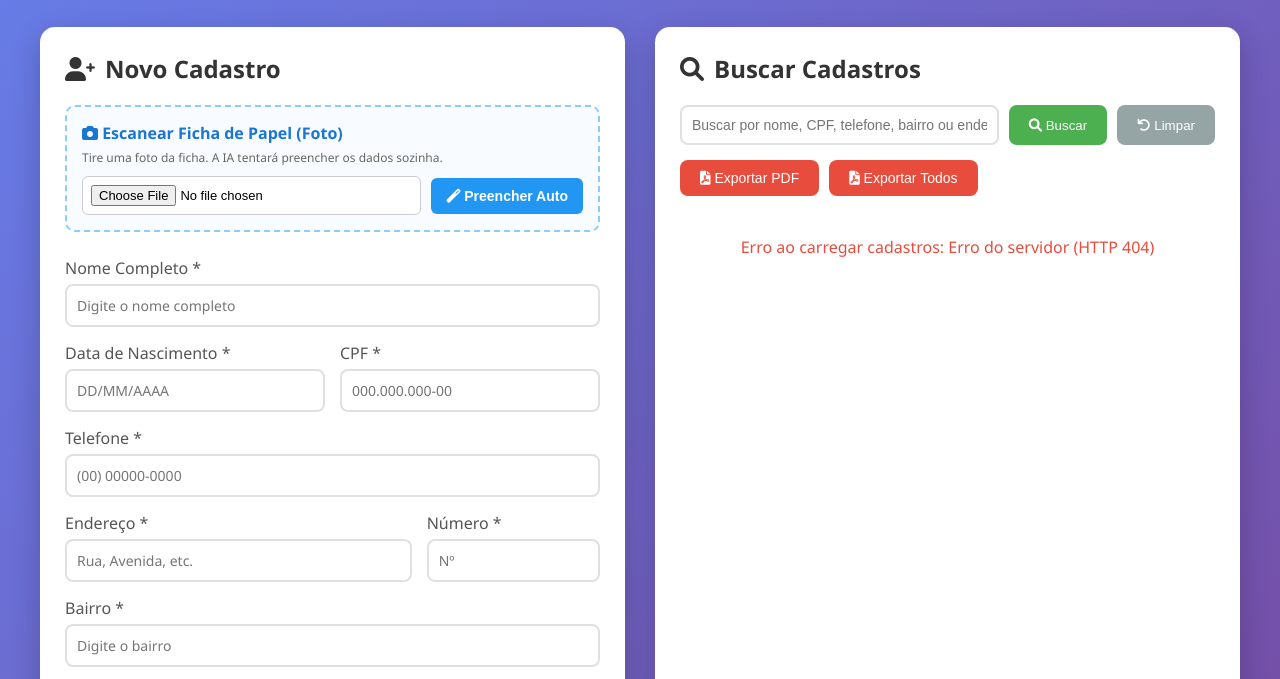
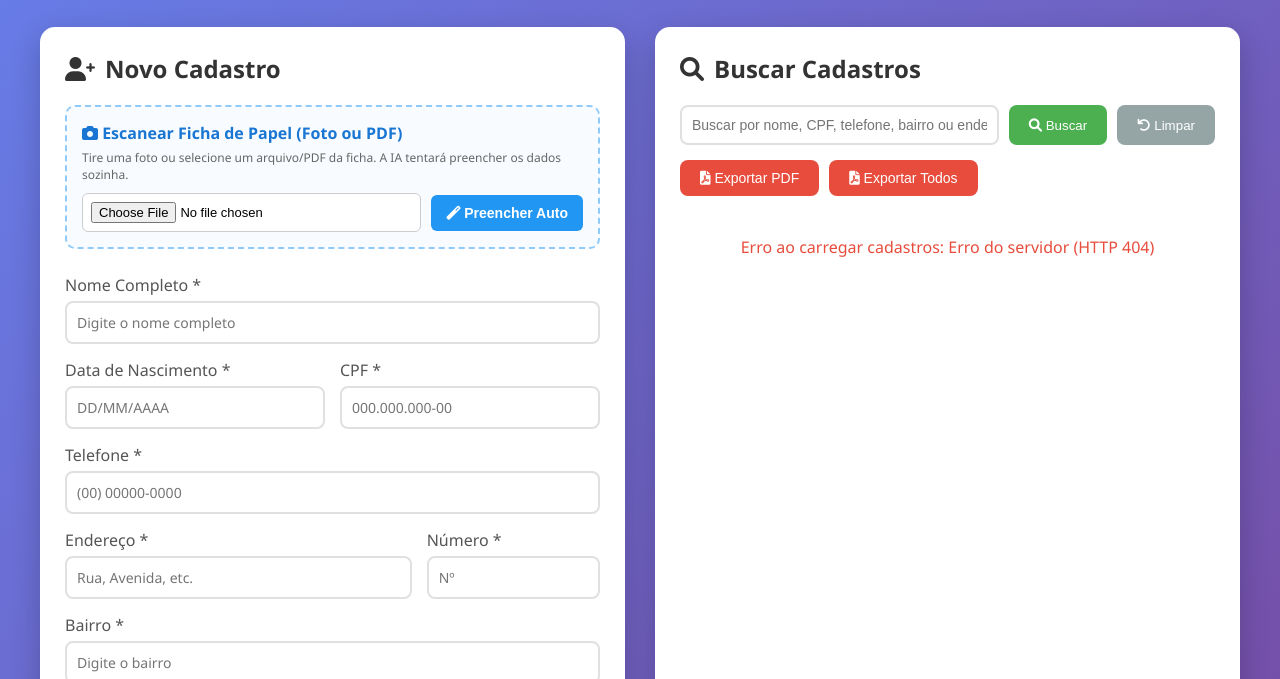
Before and after one commit to conteinerbeerpvh-png/sistemaACS, a website: page public/index.html in a window 1280 px wide. Shown: the part 115-794 px from the top of the page. Drawn offline with Linux system fonts and the light colour scheme; no server answers.

Commit message:
Update index.html

```diff
--- a/public/index.html
+++ b/public/index.html
@@ -22,10 +22,10 @@
 
                     <!-- NOVA SESSÃO: ESCANEAR FICHA -->
                     <div class="ocr-section">
-                        <label for="fichaUpload"><i class="fas fa-camera"></i> Escanear Ficha de Papel (Foto)</label>
-                        <p class="ocr-help">Tire uma foto da ficha. A IA tentará preencher os dados sozinha.</p>
+                        <label for="fichaUpload"><i class="fas fa-camera"></i> Escanear Ficha de Papel (Foto ou PDF)</label>
+                        <p class="ocr-help">Tire uma foto ou selecione um arquivo/PDF da ficha. A IA tentará preencher os dados sozinha.</p>
                         <div class="ocr-container">
-                            <input type="file" id="fichaUpload" accept="image/*">
+                            <input type="file" id="fichaUpload" accept="image/*,application/pdf">
                             <button type="button" id="btnScan" class="btn-scan" onclick="escanearFicha()">
                                 <i class="fas fa-magic"></i> Preencher Auto
                             </button>
```
